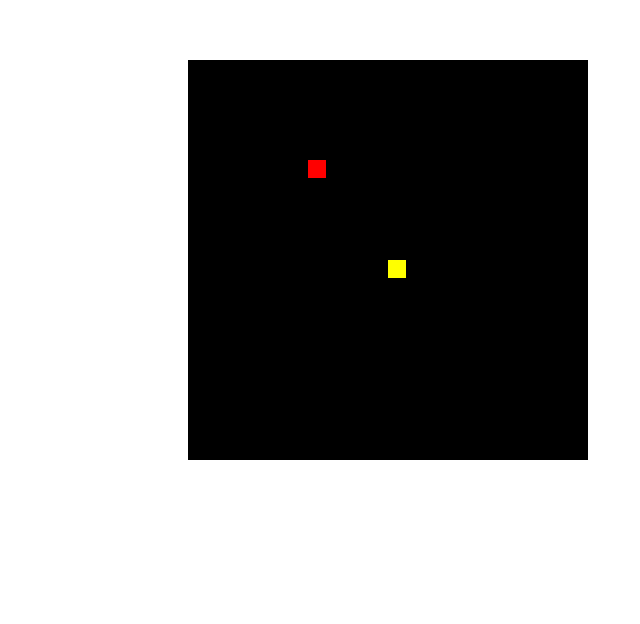
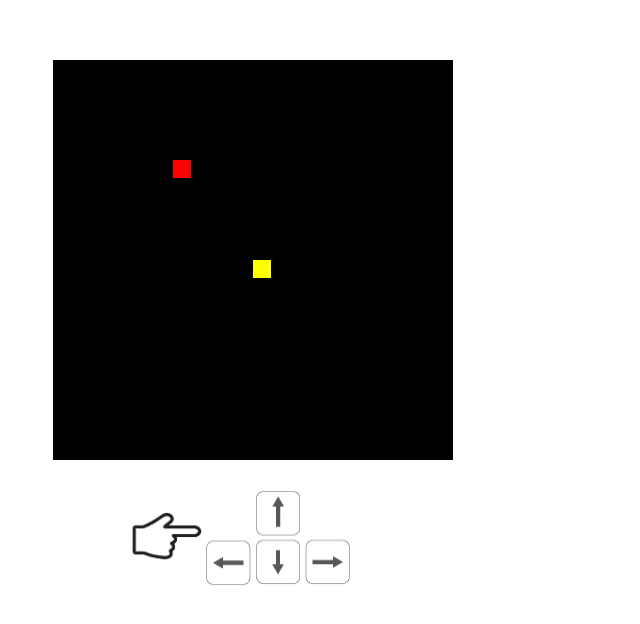
Before and after one commit to Sneyker99/snake, a plain HTML site: page index.html in a window 1280 px wide. Shown: the part 140-764 px from the top of the page, without its empty margins (252-892 px from the left). Drawn offline with Linux system fonts and the light colour scheme.

Commit message:
isntruction how to play

```diff
--- a/index.html
+++ b/index.html
@@ -9,5 +9,13 @@
 </head>
 <body>
     <canvas id="snake-canvas" width="400" height="400"></canvas>
+    <div class="image-grid">
+        <div class="point">
+         <img src="point.png" width="80" height="auto" >
+         </div>
+         <div class="arrow">
+             <img src="Arrow.png" width="150" height="auto">
+         </div>
+     </div>
 </body>
 </html>
--- a/snake.css
+++ b/snake.css
@@ -8,3 +8,14 @@ body {
     align-items: center;
     justify-content: center;
 }
+
+.image-grid {
+    display: flex;
+    align-items: center;
+    justify-content: center;
+    margin: 20px;
+    position: relative;
+    top: 250px;
+    right: 350px;
+    margin-top: 80px;
+}
```
Also changed, not shown: Arrow.png (added), point.png (added), 1 other file.
